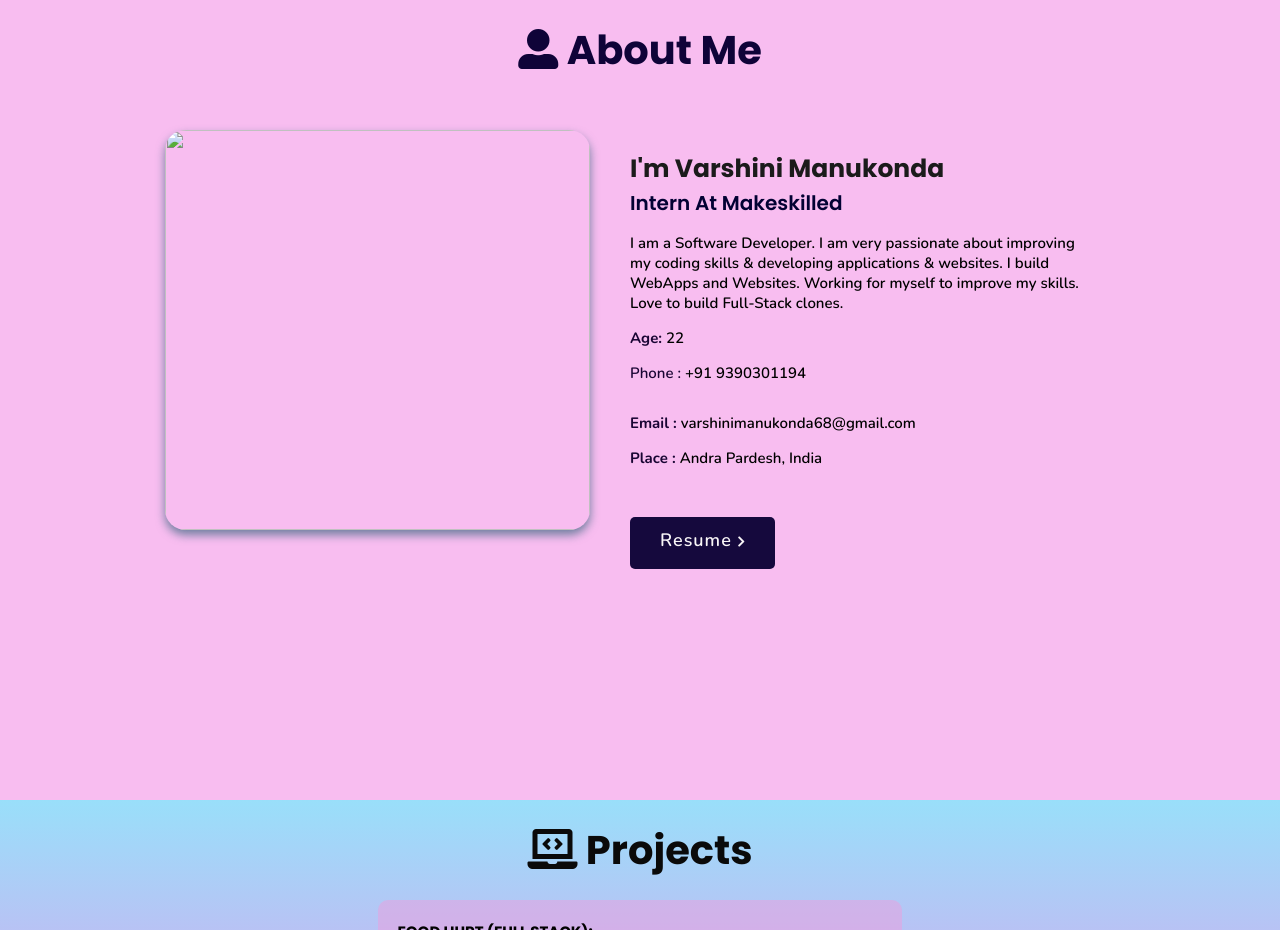
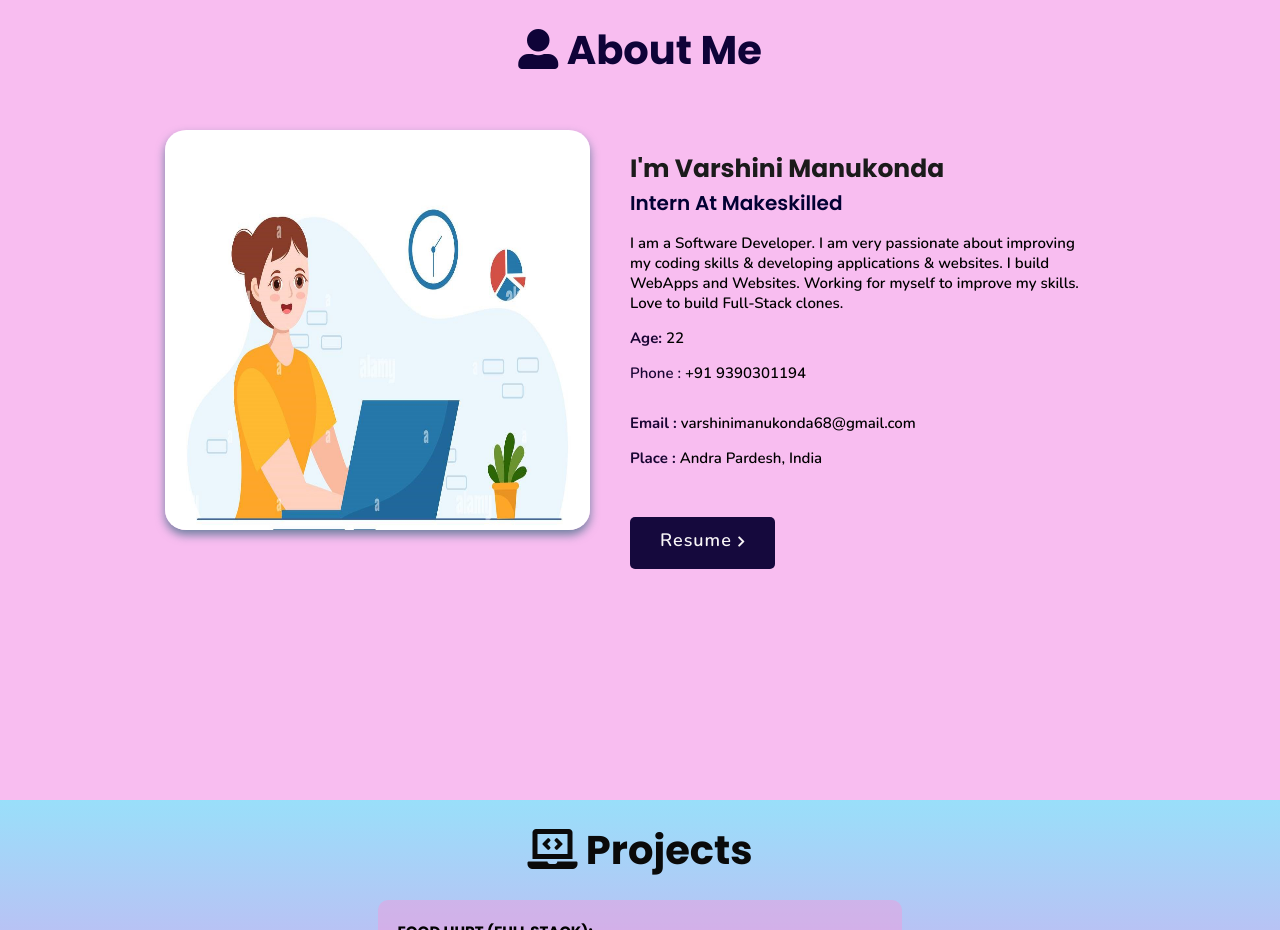
Before and after one commit to varshiniManukonda9/Portfolio, a plain HTML site: page p.html in a window 1280 px wide. Shown: the part 800-1730 px from the top of the page. Drawn offline with nearby package versions, Linux system fonts and the light colour scheme; a script that the page names is missing.

Commit message:
Initial commit

```diff
--- a/p.html
+++ b/p.html
@@ -68,7 +68,7 @@
     <div class="row">
 
     <div class="image">
-        <img draggable="false" class="tilt" src="./assets/images/profile1.png" alt="">
+        <img draggable="false" class="tilt" src="images/about-pic.jpg" alt="">
     </div>
     <div class="content">
         <h3>I'm Varshini Manukonda</h3>
```
Also changed, not shown: images/about-pic.jpg (added).
